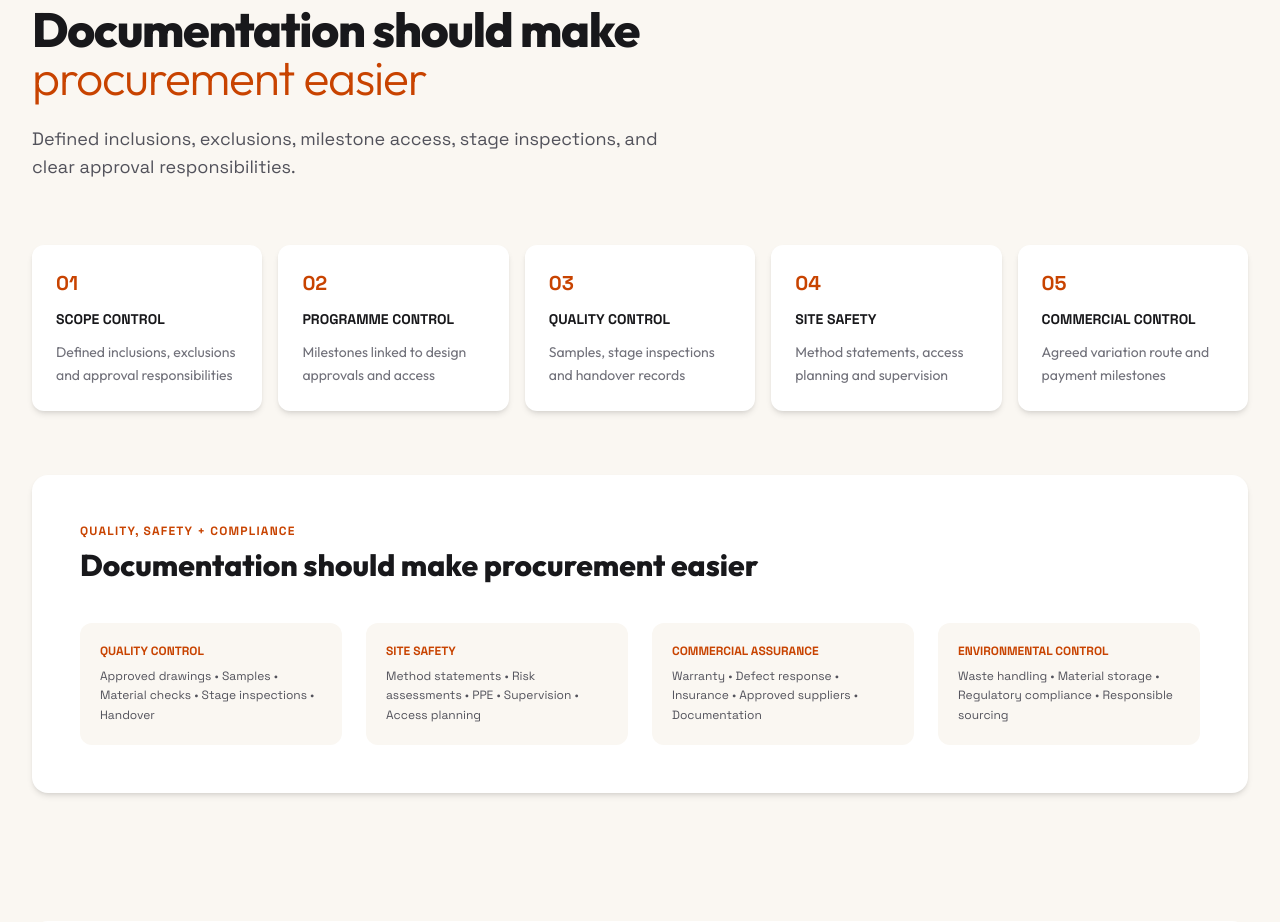
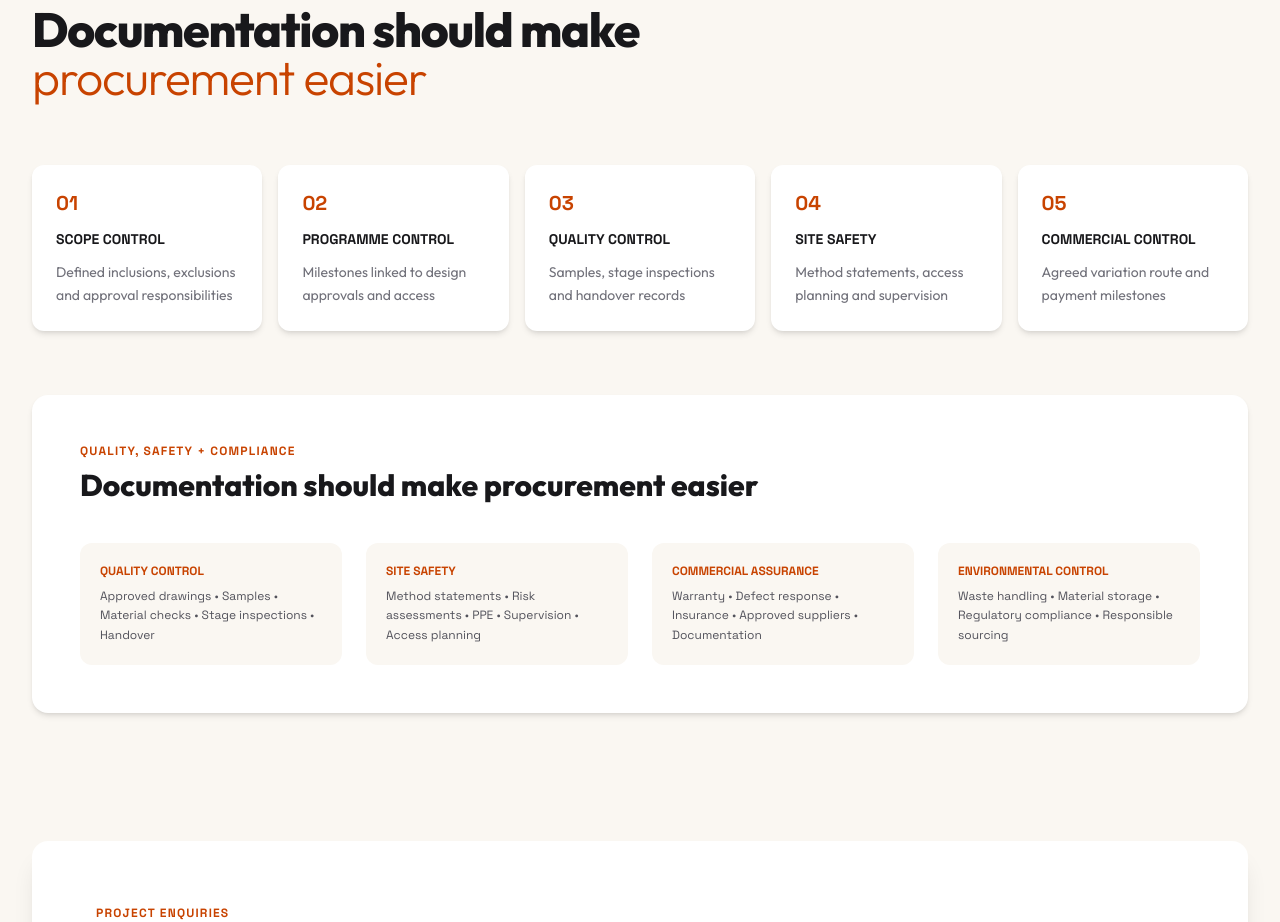
Before and after one commit to akashjo123/orange-industries, a Next.js app: page /company in a window 1280 px wide. Shown: the part 1980-2902 px from the top of the page. Built offline with nearby package versions, Linux system fonts and the light colour scheme.

Commit message:
refactor: remove descriptive paragraph from DeliveryAssurance component

```diff
--- a/components/DeliveryAssurance.tsx
+++ b/components/DeliveryAssurance.tsx
@@ -29,9 +29,6 @@ export default function DeliveryAssurance() {
               <span className="text-brand-orange-text font-light">procurement easier</span>
             </h2>
           </div>
-          <p className="text-base sm:text-lg text-zinc-600 max-w-2xl font-mono leading-relaxed">
-            Defined inclusions, exclusions, milestone access, stage inspections, and clear approval responsibilities.
-          </p>
         </div>
 
         {/* PDF 2.6 Delivery Controls Grid */}
```
